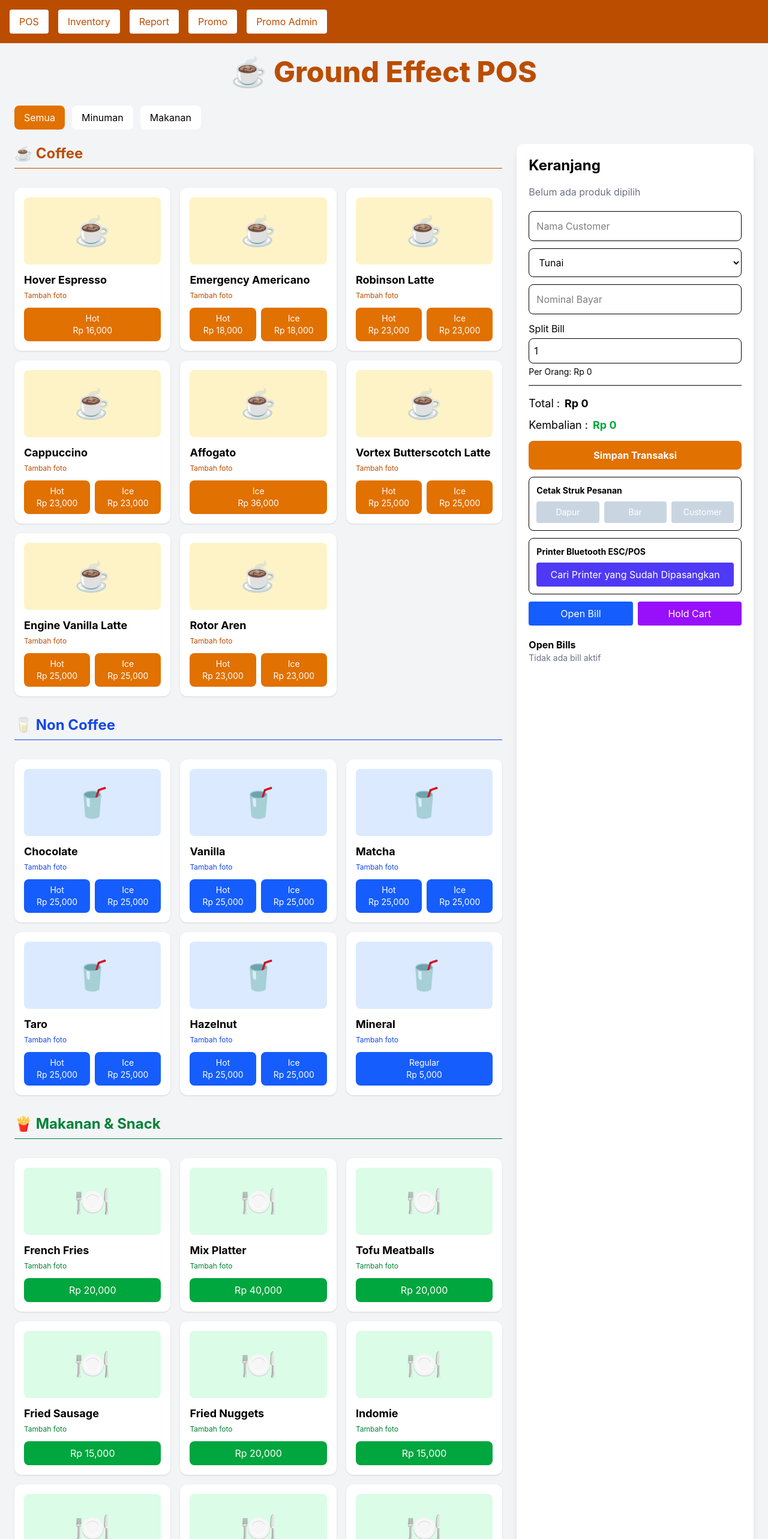
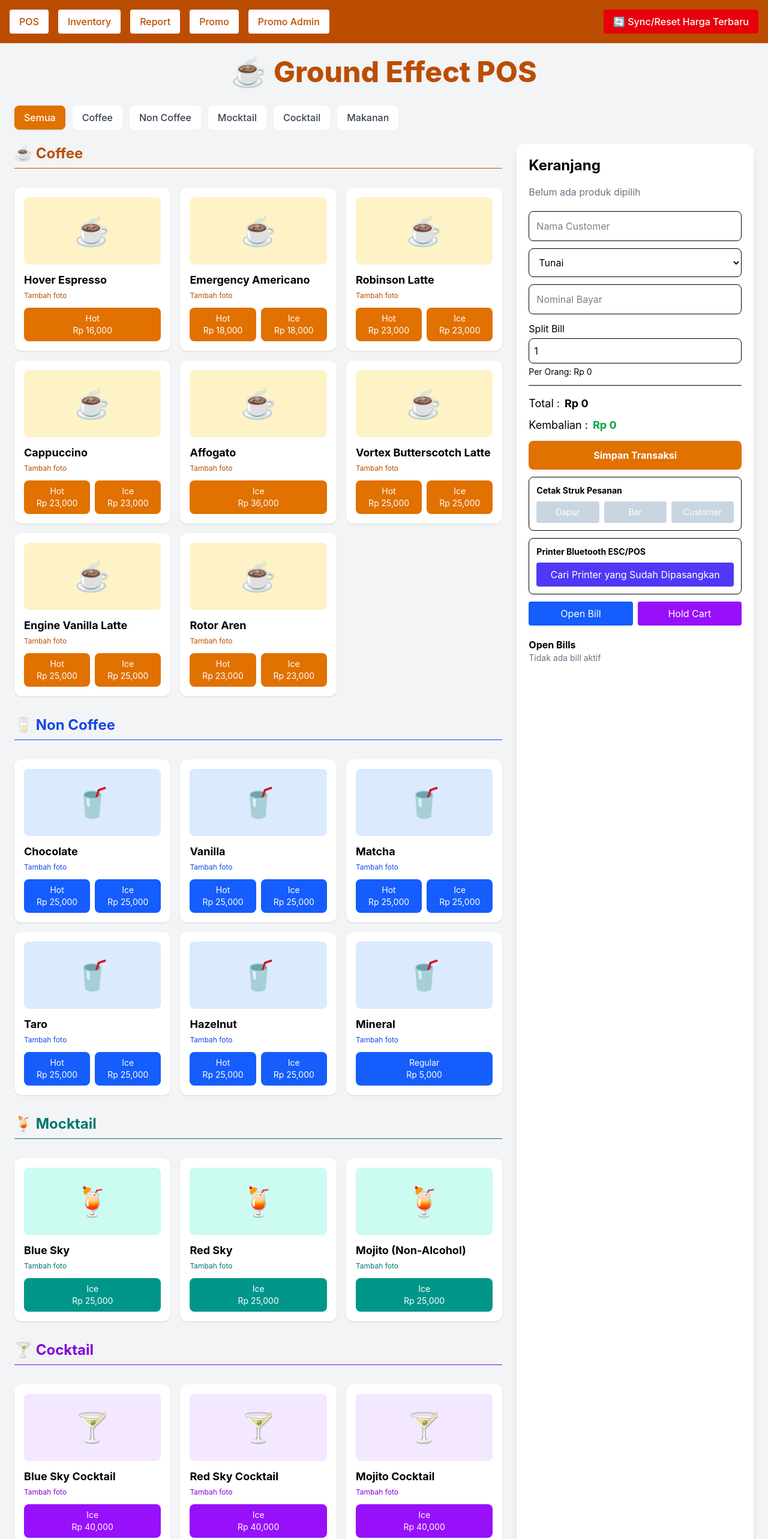
Before and after one commit to mrEraserFreezee/groundeffectcoffe, a React (Vite) app: page / in a window 1280 px wide. Shown: the top 2566 px of the page at 60% size. Built offline with nearby package versions, Linux system fonts and the light colour scheme.

Commit message:
Fix: perbaiki cetak harga 2

```diff
--- a/src/App.jsx
+++ b/src/App.jsx
@@ -1,109 +1,119 @@
-import { useEffect, useState } from "react";
-import POS from "./pages/POS";
-import Inventory from "./pages/Inventory";
-import productsData from "./data/products";
-import Promo from "./pages/Promo";
-import PromoAdmin from "./pages/PromoAdmin";
-import Report from "./pages/Report";
+import { useEffect, useState } from 'react';
+import POS from './pages/POS';
+import Inventory from './pages/Inventory';
+import productsData from './data/products';
+import Promo from './pages/Promo';
+import PromoAdmin from './pages/PromoAdmin';
+import Report from './pages/Report';
+
+const DATA_VERSION = 'v3_menu_indomie_variants'; // Versi data untuk auto-sync localStorage
 
 function App() {
   const addPromoToCart = (promo) => {
-  const existing =
-    JSON.parse(
-      localStorage.getItem("promoCart")
-    ) || [];
+    const existing = JSON.parse(localStorage.getItem('promoCart')) || [];
 
     existing.push({
       cartId: promo.id,
       id: promo.id,
       name: promo.name,
       price: promo.price,
-    category: "Promo",
+      category: 'Promo',
       qty: 1,
     });
 
-  localStorage.setItem(
-    "promoCart",
-    JSON.stringify(existing)
-  );
+    localStorage.setItem('promoCart', JSON.stringify(existing));
+    alert('Promo masuk ke cart POS');
+  };
 
-  alert("Promo masuk ke cart POS");
-};
-  const [page, setPage] = useState("pos");
+  const [page, setPage] = useState('pos');
 
+  // AKAN OTOMATIS MEMPERBARUI DARI PRODUCTS.JS JIKA DATA_VERSION BERBEDA
   const [products, setProducts] = useState(() => {
-    const saved = localStorage.getItem("products");
+    const savedVersion = localStorage.getItem('products_version');
+    const saved = localStorage.getItem('products');
 
-    return saved
-      ? JSON.parse(saved)
-      : productsData;
+    if (savedVersion !== DATA_VERSION || !saved) {
+      localStorage.setItem('products_version', DATA_VERSION);
+      localStorage.setItem('products', JSON.stringify(productsData));
+      return productsData;
+    }
+
+    return JSON.parse(saved);
   });
 
   useEffect(() => {
-    localStorage.setItem(
-      "products",
-      JSON.stringify(products)
-    );
+    localStorage.setItem('products', JSON.stringify(products));
   }, [products]);
+
+  // FUNGSI UNTUK MERESET MANUAL DATA HARGA
+  const resetProductsToDefault = () => {
+    if (window.confirm('Perbarui daftar produk & harga ke versi terbaru?')) {
+      setProducts(productsData);
+      localStorage.setItem('products_version', DATA_VERSION);
+      localStorage.setItem('products', JSON.stringify(productsData));
+      alert('Data produk & harga berhasil diperbarui!');
+    }
+  };
 
   return (
     <div>
-      <div className="bg-amber-700 text-white p-4 flex gap-4">
+      <div className="bg-amber-700 text-white p-4 flex flex-wrap gap-4 items-center justify-between">
+        <div className="flex flex-wrap gap-4">
           <button
-          onClick={() => setPage("pos")}
-          className="bg-white text-amber-700 px-4 py-2 rounded"
-        >
+            onClick={() => setPage('pos')}
+            className="bg-white text-amber-700 px-4 py-2 rounded font-medium">
             POS
           </button>
 
           <button
-          onClick={() => setPage("inventory")}
-          className="bg-white text-amber-700 px-4 py-2 rounded"
-        >
+            onClick={() => setPage('inventory')}
+            className="bg-white text-amber-700 px-4 py-2 rounded font-medium">
             Inventory
           </button>
 
           <button
-          onClick={() => setPage("report")}
-          className="bg-white text-amber-700 px-4 py-2 rounded">
+            onClick={() => setPage('report')}
+            className="bg-white text-amber-700 px-4 py-2 rounded font-medium">
             Report
           </button>
+
           <button
-  onClick={() => setPage("promo")}
-  className="bg-white text-amber-700 px-4 py-2 rounded"
->
+            onClick={() => setPage('promo')}
+            className="bg-white text-amber-700 px-4 py-2 rounded font-medium">
             Promo
           </button>
 
           <button
-  onClick={() => setPage("promo-admin")}
-  className="bg-white text-amber-700 px-4 py-2 rounded"
->
+            onClick={() => setPage('promo-admin')}
+            className="bg-white text-amber-700 px-4 py-2 rounded font-medium">
             Promo Admin
           </button>
         </div>
 
-      {page === "pos" && (
-        <POS products={products} setProducts={setProducts} />
+        <button
+          onClick={resetProductsToDefault}
+          className="bg-red-600 text-white px-4 py-2 rounded font-medium hover:bg-red-700 transition">
+          🔄 Sync/Reset Harga Terbaru
+        </button>
+      </div>
+
+      {page === 'pos' && (
+        <POS
+          products={products}
+          setProducts={setProducts}
+        />
       )}
 
-      {page === "inventory" && (
+      {page === 'inventory' && (
         <Inventory
           products={products}
           setProducts={setProducts}
         />
       )}
 
-      {page === "report" && <Report />}
-      {page === "promo" && (
-  <Promo
-    addPromoToCart={addPromoToCart}
-  />
-)}
-
-{page === "promo-admin" && (
-  <PromoAdmin />
-)}
+      {page === 'report' && <Report />}
+      {page === 'promo' && <Promo addPromoToCart={addPromoToCart} />}
+      {page === 'promo-admin' && <PromoAdmin />}
     </div>
   );
 }
--- a/src/data/products.js
+++ b/src/data/products.js
@@ -225,25 +225,37 @@ const products = [
     id: 26,
     category: 'Makanan',
     name: 'Indomie',
-    price: 15000,
+    variants: [
+      { size: 'Goreng', price: 15000 },
+      { size: 'Rebus', price: 15000 },
+    ],
   },
   {
     id: 27,
     category: 'Makanan',
     name: 'Indomie Telor',
-    price: 20000,
+    variants: [
+      { size: 'Goreng', price: 20000 },
+      { size: 'Rebus', price: 20000 },
+    ],
   },
   {
     id: 28,
     category: 'Makanan',
     name: 'Indomie Double',
-    price: 22000,
+    variants: [
+      { size: 'Goreng', price: 22000 },
+      { size: 'Rebus', price: 22000 },
+    ],
   },
   {
     id: 29,
     category: 'Makanan',
     name: 'Indomie Double Telor',
-    price: 25000,
+    variants: [
+      { size: 'Goreng', price: 25000 },
+      { size: 'Rebus', price: 25000 },
+    ],
   },
   {
     id: 30,
--- a/src/pages/POS.jsx
+++ b/src/pages/POS.jsx
@@ -13,7 +13,6 @@ function POS({ products = defaultProducts, setProducts }) {
 
     if (promoCart.length > 0) {
       setCart((prev) => [...prev, ...promoCart]);
-
       localStorage.removeItem('promoCart');
     }
   }, []);
@@ -201,11 +200,8 @@ function POS({ products = defaultProducts, setProducts }) {
         body: formData,
       });
 
-      // SIMPAN KE LOCAL STORAGE
       const existing = JSON.parse(localStorage.getItem('transactions')) || [];
-
       existing.push(transaction);
-
       localStorage.setItem('transactions', JSON.stringify(existing));
 
       setLastTransaction(transaction);
@@ -222,7 +218,6 @@ function POS({ products = defaultProducts, setProducts }) {
     }
   };
 
-  // PERBAIKAN PADA FUNGSI PRINT RECEIPT
   const printReceipt = async (type = 'customer') => {
     if (!lastTransaction) {
       alert('Belum ada transaksi yang dapat dicetak');
@@ -246,7 +241,6 @@ function POS({ products = defaultProducts, setProducts }) {
     setPrinterStatus('Mengirim struk ke printer...');
     try {
       let qrisPayload = '';
-      // Ambil QRIS Payload jika tipe struk customer & pembayaran QRIS
       if (type === 'customer' && lastTransaction.paymentMethod === 'QRIS') {
         try {
           qrisPayload = await getQrisPayload();
@@ -255,7 +249,6 @@ function POS({ products = defaultProducts, setProducts }) {
         }
       }
 
-      // TAMBAHKAN AWAIT DI SINI
       const receiptData = await createEscPosReceipt(lastTransaction, type, qrisPayload);
 
       await BluetoothPrinter.connectAndPrint({
@@ -296,30 +289,23 @@ function POS({ products = defaultProducts, setProducts }) {
     <div className="min-h-screen bg-gray-100 p-6">
       <h1 className="text-5xl font-extrabold text-center mb-8 text-amber-700">☕ Ground Effect POS</h1>
 
-      <div className="flex gap-3 mb-6">
-        <button
-          onClick={() => setSelectedCategory('Semua')}
-          className={`px-4 py-2 rounded-lg ${selectedCategory === 'Semua' ? 'bg-amber-600 text-white' : 'bg-white'}`}>
-          Semua
-        </button>
-
-        <button
-          onClick={() => setSelectedCategory('Minuman')}
-          className={`px-4 py-2 rounded-lg ${selectedCategory === 'Minuman' ? 'bg-amber-600 text-white' : 'bg-white'}`}>
-          Minuman
-        </button>
-
-        <button
-          onClick={() => setSelectedCategory('Makanan')}
-          className={`px-4 py-2 rounded-lg ${selectedCategory === 'Makanan' ? 'bg-amber-600 text-white' : 'bg-white'}`}>
-          Makanan
-        </button>
+      {/* FILTER KATEGORI */}
+      <div className="flex flex-wrap gap-3 mb-6">
+        {['Semua', 'Coffee', 'Non Coffee', 'Mocktail', 'Cocktail', 'Makanan'].map((cat) => (
+          <button
+            key={cat}
+            onClick={() => setSelectedCategory(cat)}
+            className={`px-4 py-2 rounded-lg font-medium transition ${selectedCategory === cat ? 'bg-amber-600 text-white shadow' : 'bg-white text-gray-700 hover:bg-amber-50'}`}>
+            {cat}
+          </button>
+        ))}
       </div>
 
       <div className="grid md:grid-cols-3 gap-6">
         <div className="md:col-span-2">
           <div className="space-y-8">
-            {(selectedCategory === 'Semua' || selectedCategory === 'Minuman') && (
+            {/* COFFEE */}
+            {(selectedCategory === 'Semua' || selectedCategory === 'Coffee' || selectedCategory === 'Minuman') && (
               <>
                 <h2 className="text-2xl font-bold text-amber-700 border-b pb-2">☕ Coffee</h2>
 
@@ -368,7 +354,8 @@ function POS({ products = defaultProducts, setProducts }) {
               </>
             )}
 
-            {(selectedCategory === 'Semua' || selectedCategory === 'Minuman') && (
+            {/* NON COFFEE */}
+            {(selectedCategory === 'Semua' || selectedCategory === 'Non Coffee' || selectedCategory === 'Minuman') && (
               <>
                 <h2 className="text-2xl font-bold text-blue-700 border-b pb-2">🥛 Non Coffee</h2>
 
@@ -417,6 +404,107 @@ function POS({ products = defaultProducts, setProducts }) {
               </>
             )}
 
+            {/* MOCKTAIL */}
+            {(selectedCategory === 'Semua' || selectedCategory === 'Mocktail' || selectedCategory === 'Minuman') && (
+              <>
+                <h2 className="text-2xl font-bold text-teal-700 border-b pb-2">🍹 Mocktail</h2>
+
+                <div className="grid grid-cols-2 md:grid-cols-3 gap-4">
+                  {products
+                    .filter((p) => p.category === 'Minuman' && p.type === 'Mocktail')
+                    .map((product) => (
+                      <div
+                        key={product.id}
+                        className="bg-white rounded-xl shadow p-4">
+                        {product.image ? (
+                          <img
+                            src={product.image}
+                            alt={product.name}
+                            className="w-full h-28 object-cover rounded-lg mb-3"
+                          />
+                        ) : (
+                          <div className="w-full h-28 rounded-lg mb-3 bg-teal-100 flex items-center justify-center text-5xl">🍹</div>
+                        )}
+                        <h3 className="font-bold text-lg">{product.name}</h3>
+                        <label className="block text-xs text-teal-700 mt-1 cursor-pointer">
+                          Tambah foto
+                          <input
+                            type="file"
+                            accept="image/*"
+                            className="hidden"
+                            onChange={(event) => updateProductImage(product.id, event.target.files?.[0])}
+                          />
+                        </label>
+
+                        <div className="flex gap-2 mt-3">
+                          {product.variants.map((variant, idx) => (
+                            <button
+                              key={idx}
+                              onClick={() => addToCart(product, variant)}
+                              className="flex-1 bg-teal-600 text-white py-2 rounded-lg text-sm">
+                              {variant.size || 'Regular'}
+                              <br />
+                              Rp {variant.price.toLocaleString()}
+                            </button>
+                          ))}
+                        </div>
+                      </div>
+                    ))}
+                </div>
+              </>
+            )}
+
+            {/* COCKTAIL */}
+            {(selectedCategory === 'Semua' || selectedCategory === 'Cocktail' || selectedCategory === 'Minuman') && (
+              <>
+                <h2 className="text-2xl font-bold text-purple-700 border-b pb-2">🍸 Cocktail</h2>
+
+                <div className="grid grid-cols-2 md:grid-cols-3 gap-4">
+                  {products
+                    .filter((p) => p.category === 'Minuman' && p.type === 'Cocktail')
+                    .map((product) => (
+                      <div
+                        key={product.id}
+                        className="bg-white rounded-xl shadow p-4">
+                        {product.image ? (
+                          <img
+                            src={product.image}
+                            alt={product.name}
+                            className="w-full h-28 object-cover rounded-lg mb-3"
+                          />
+                        ) : (
+                          <div className="w-full h-28 rounded-lg mb-3 bg-purple-100 flex items-center justify-center text-5xl">🍸</div>
+                        )}
+                        <h3 className="font-bold text-lg">{product.name}</h3>
+                        <label className="block text-xs text-purple-700 mt-1 cursor-pointer">
+                          Tambah foto
+                          <input
+                            type="file"
+                            accept="image/*"
+                            className="hidden"
+                            onChange={(event) => updateProductImage(product.id, event.target.files?.[0])}
+                          />
+                        </label>
+
+                        <div className="flex gap-2 mt-3">
+                          {product.variants.map((variant, idx) => (
+                            <button
+                              key={idx}
+                              onClick={() => addToCart(product, variant)}
+                              className="flex-1 bg-purple-600 text-white py-2 rounded-lg text-sm">
+                              {variant.size || 'Regular'}
+                              <br />
+                              Rp {variant.price.toLocaleString()}
+                            </button>
+                          ))}
+                        </div>
+                      </div>
+                    ))}
+                </div>
+              </>
+            )}
+
+            {/* MAKANAN */}
             {(selectedCategory === 'Semua' || selectedCategory === 'Makanan') && (
               <>
                 <h2 className="text-2xl font-bold text-green-700 border-b pb-2">🍟 Makanan & Snack</h2>
@@ -448,11 +536,28 @@ function POS({ products = defaultProducts, setProducts }) {
                           />
                         </label>
 
-                        <button
-                          onClick={() => addToCart(product)}
-                          className="w-full mt-3 bg-green-600 text-white py-2 rounded-lg">
-                          Rp {product.price.toLocaleString()}
-                        </button>
+                        {/* MENAMPILKAN TOMBOL VARIAN UNTUK INDOMIE (GORENG/REBUS) */}
+                        {product.variants && product.variants.length > 0 ? (
+                          <div className="flex gap-2 mt-3">
+                            {product.variants.map((variant, idx) => (
+                              <button
+                                key={idx}
+                                onClick={() => addToCart(product, variant)}
+                                className="flex-1 bg-green-600 text-white py-2 rounded-lg text-sm font-medium hover:bg-green-700">
+                                {variant.size}
+                                <br />
+                                Rp {variant.price.toLocaleString()}
+                              </button>
+                            ))}
+                          </div>
+                        ) : (
+                          /* UNTUK MAKANAN BIASA */
+                          <button
+                            onClick={() => addToCart(product)}
+                            className="w-full mt-3 bg-green-600 text-white py-2 rounded-lg font-medium hover:bg-green-700">
+                            Rp {product.price?.toLocaleString()}
+                          </button>
+                        )}
                       </div>
                     ))}
                 </div>
```
Also changed, not shown: 2 other files (tests, documents, lock files or other folders). Lines whose indentation alone changed are shown as unchanged.
